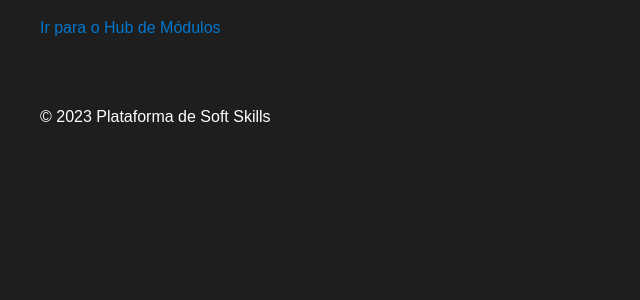
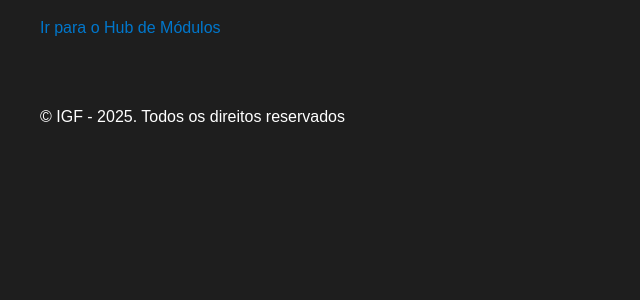
Before and after one commit to MaddAF/CursoBullyingAndGame, a Flask app: page / in a window 1280 px wide. Shown: the part 237-537 px from the top of the page, without its empty margins (0-640 px from the left). Run offline with Flask 3, Linux system fonts and the light colour scheme.

Commit message:
Update base.html

```diff
--- a/templates/base.html
+++ b/templates/base.html
@@ -1,3 +1,4 @@
+<!-- Force template reload -->
 <!DOCTYPE html>
 <html lang="pt">
 <head>
@@ -28,7 +29,7 @@
     </div>
     <footer>
         <div class="container">
-            <p>&copy; 2023 Plataforma de Soft Skills</p>
+            <p>&copy; IGF - 2025. Todos os direitos reservados</p>
         </div>
     </footer>
 </body>
```
